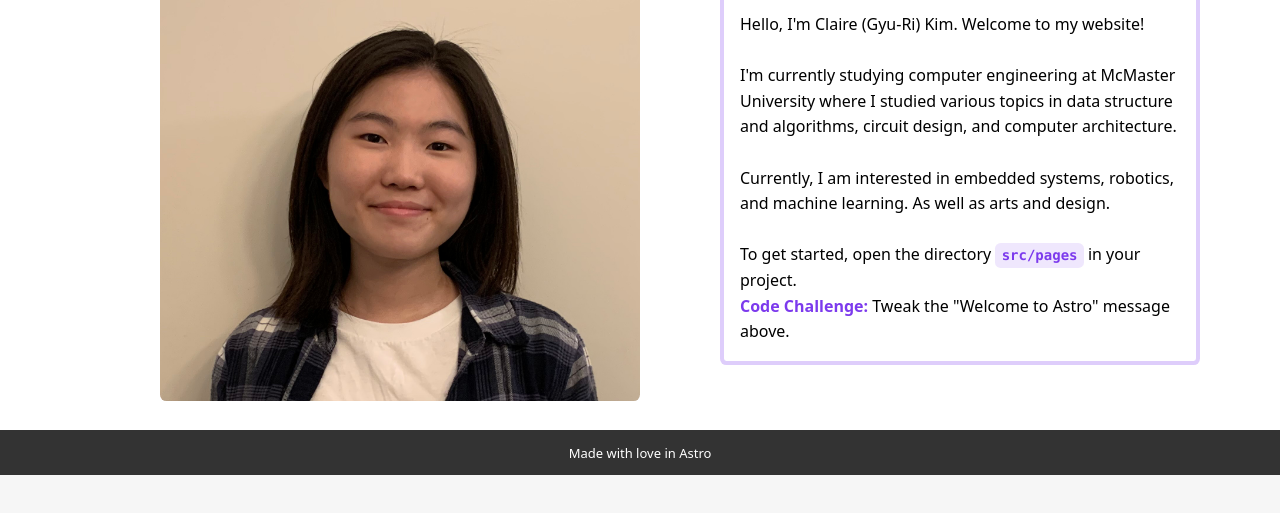
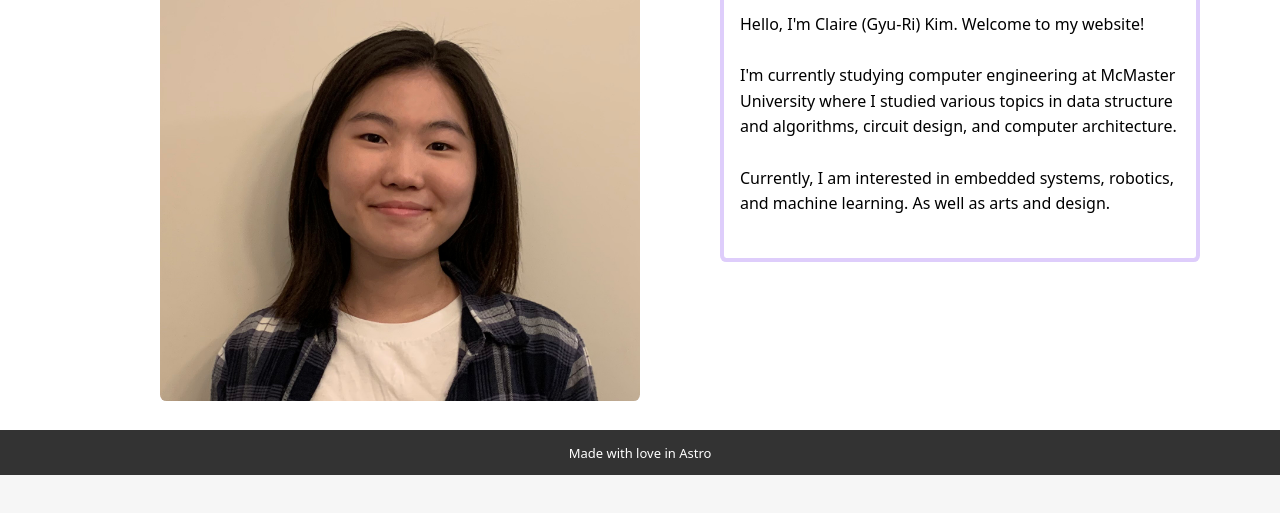
Before and after one commit to Shivermist/portfolio-website, an Astro site: page /about in a window 1280 px wide. Shown: the part 171-684 px from the top of the page. Built offline with nearby package versions, Linux system fonts and the light colour scheme; Astro itself is replaced by a stand-in of ours.

Commit message:
updated about.astro

```diff
--- a/src/pages/about.astro
+++ b/src/pages/about.astro
@@ -29,10 +29,6 @@ import Footer from "../components/Footer.astro";
           Currently, I am interested in embedded systems, robotics, and machine
           learning. As well as arts and design. <br />
           <br />
-
-          To get started, open the directory <code>src/pages</code> in your project.<br
-          />
-          <strong>Code Challenge:</strong> Tweak the "Welcome to Astro" message above.
         </p>
       </div>
     </div>
```
